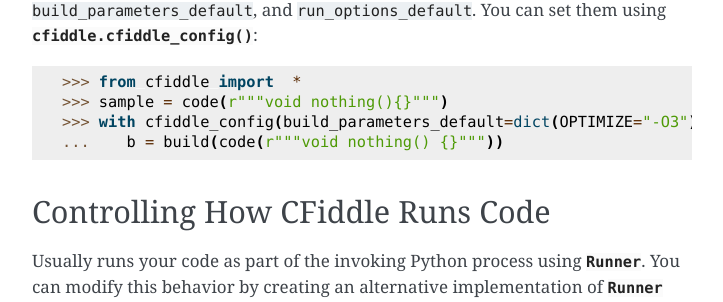
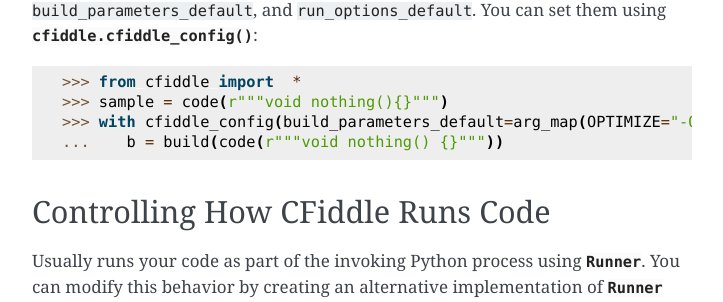
Before and after one commit to NVSL/cfiddle, a Sphinx documentation site: the page built from docs/source/configuration.rst, in a window 1280 px wide and 900 px high, scrolled down 1947 px. Shown: the part 147-449 px from the top of the window, without its empty margins (388-1111 px from the left). Built offline with Sphinx 7.4.7, drawn with Linux system fonts in a browser that asks for light colours.

Commit message:
fix notebook examples

```diff
--- a/docs/source/configuration.rst
+++ b/docs/source/configuration.rst
@@ -83,7 +83,7 @@
 
     >>> from cfiddle import  *
     >>> sample = code(r"""void nothing(){}""")
-    >>> with cfiddle_config(build_parameters_default=dict(OPTIMIZE="-O3")):
+    >>> with cfiddle_config(build_parameters_default=arg_map(OPTIMIZE="-O3")):
     ...    b = build(code(r"""void nothing() {}"""))
 
 
```
Also changed, not shown: README.md (+1 -1 lines), 3 other files.
